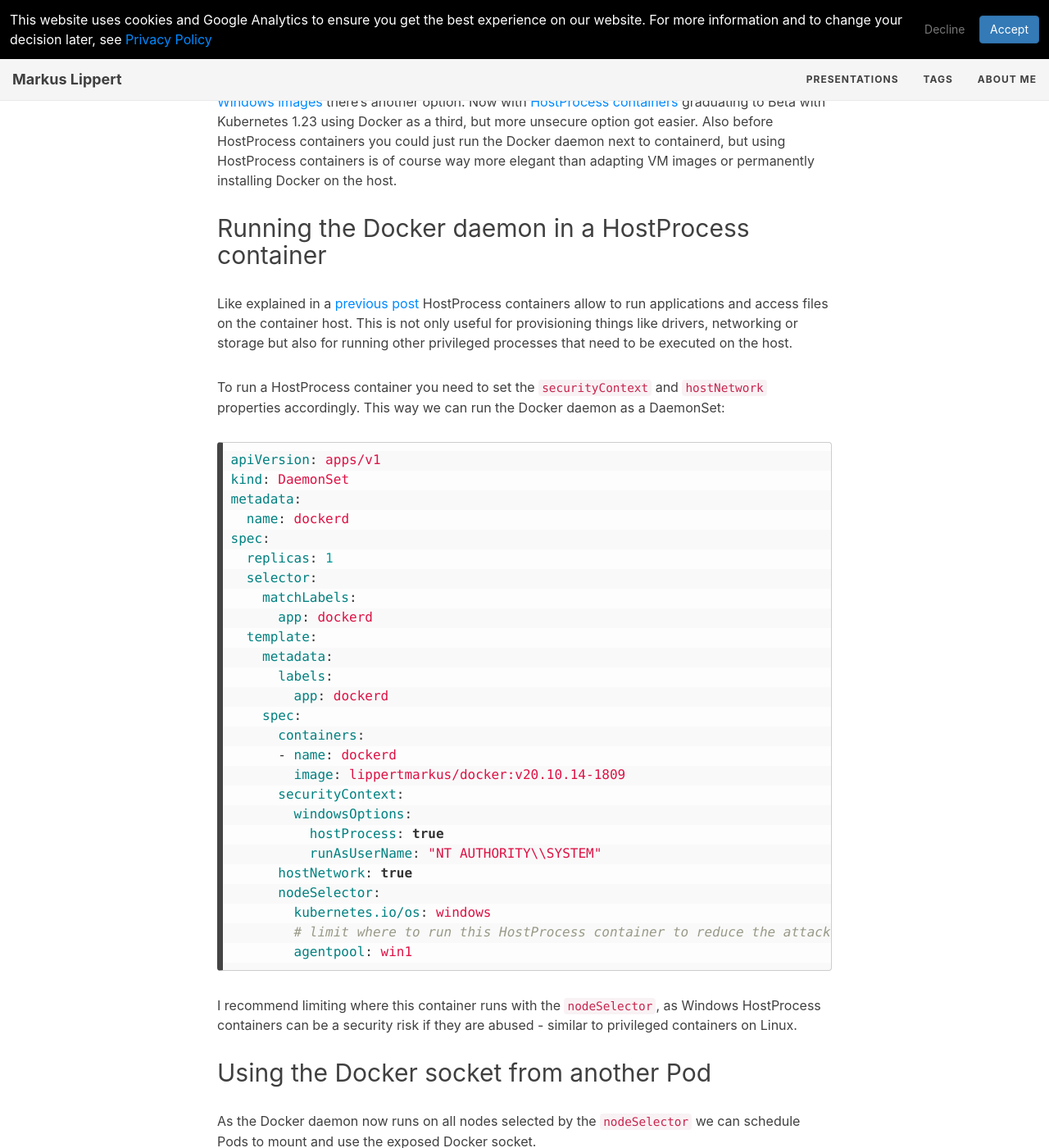
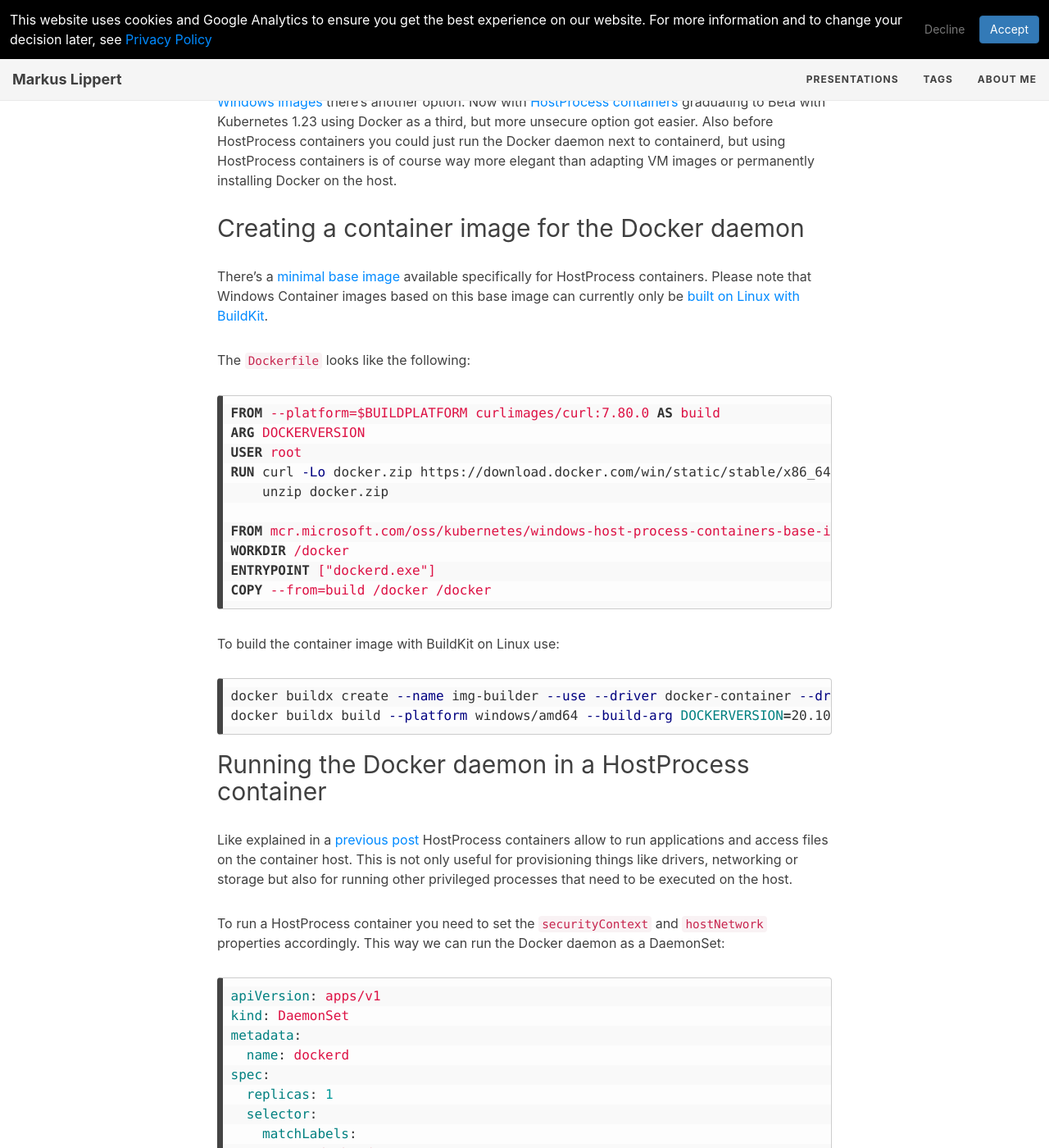
Before and after one commit to lippertmarkus/lippertmarkus.github.io, a Jekyll site: the page built from _posts/2022-04-22-win-img-docker-hostprocess-k8s.md, in a window 1280 px wide and 1400 px high, scrolled down 3963 px. Shown: the whole window at 82% size. Built offline with Jekyll 4.4.1, drawn with Linux system fonts in a browser that asks for light colours; some of the changed text lies outside the part shown.

Commit message:
add notes about hostprocess base image

````diff
--- a/_posts/2022-04-22-win-img-docker-hostprocess-k8s.md
+++ b/_posts/2022-04-22-win-img-docker-hostprocess-k8s.md
@@ -35,7 +35,7 @@
         spec:
           containers:
           - name: dockerd
-            image: lippertmarkus/docker:v20.10.14-1809
+            image: lippertmarkus/dockerd:20.10.23
           securityContext:
             windowsOptions:
               hostProcess: true
@@ -120,6 +120,29 @@
 
 If you can't live with those limitations and don't want to wait [until BuildKit supports building Windows images](https://github.com/microsoft/Windows-Containers/issues/34) there's another option. Now with [HostProcess containers]({% post_url 2021-11-05-k8s-win22-hostprocess %}) graduating to Beta with Kubernetes 1.23 using Docker as a third, but more unsecure option got easier. Also before HostProcess containers you could just run the Docker daemon next to containerd, but using HostProcess containers is of course way more elegant than adapting VM images or permanently installing Docker on the host.
 
+## Creating a container image for the Docker daemon
+
+There's a [minimal base image](https://github.com/microsoft/windows-host-process-containers-base-image) available specifically for HostProcess containers. Please note that Windows Container images based on this base image can currently only be [built on Linux with BuildKit](https://lippertmarkus.com/2021/11/30/win-multiarch-img-lin/).
+
+The `Dockerfile` looks like the following:
+```Dockerfile
+FROM --platform=$BUILDPLATFORM curlimages/curl:7.80.0 AS build
+ARG DOCKERVERSION
+USER root
+RUN curl -Lo docker.zip https://download.docker.com/win/static/stable/x86_64/docker-$DOCKERVERSION.zip; \
+    unzip docker.zip
+
+FROM mcr.microsoft.com/oss/kubernetes/windows-host-process-containers-base-image:v1.0.0
+WORKDIR /docker
+ENTRYPOINT ["dockerd.exe"]
+COPY --from=build /docker /docker
+```
+
+To build the container image with BuildKit on Linux use:
+```bash
+docker buildx create --name img-builder --use --driver docker-container --driver-opt image=moby/buildkit
+docker buildx build --platform windows/amd64 --build-arg DOCKERVERSION=20.10.23 --push --pull -t lippertmarkus/dockerd:20.10.23 .
+```
 
 ## Running the Docker daemon in a HostProcess container
 
@@ -144,7 +167,7 @@
     spec:
       containers:
       - name: dockerd
-        image: lippertmarkus/docker:v20.10.14-1809
+        image: lippertmarkus/dockerd:20.10.23
       securityContext:
         windowsOptions:
           hostProcess: true
````
Also changed, not shown: _posts/2021-11-05-k8s-win22-hostprocess.md (+5 -1 lines).
